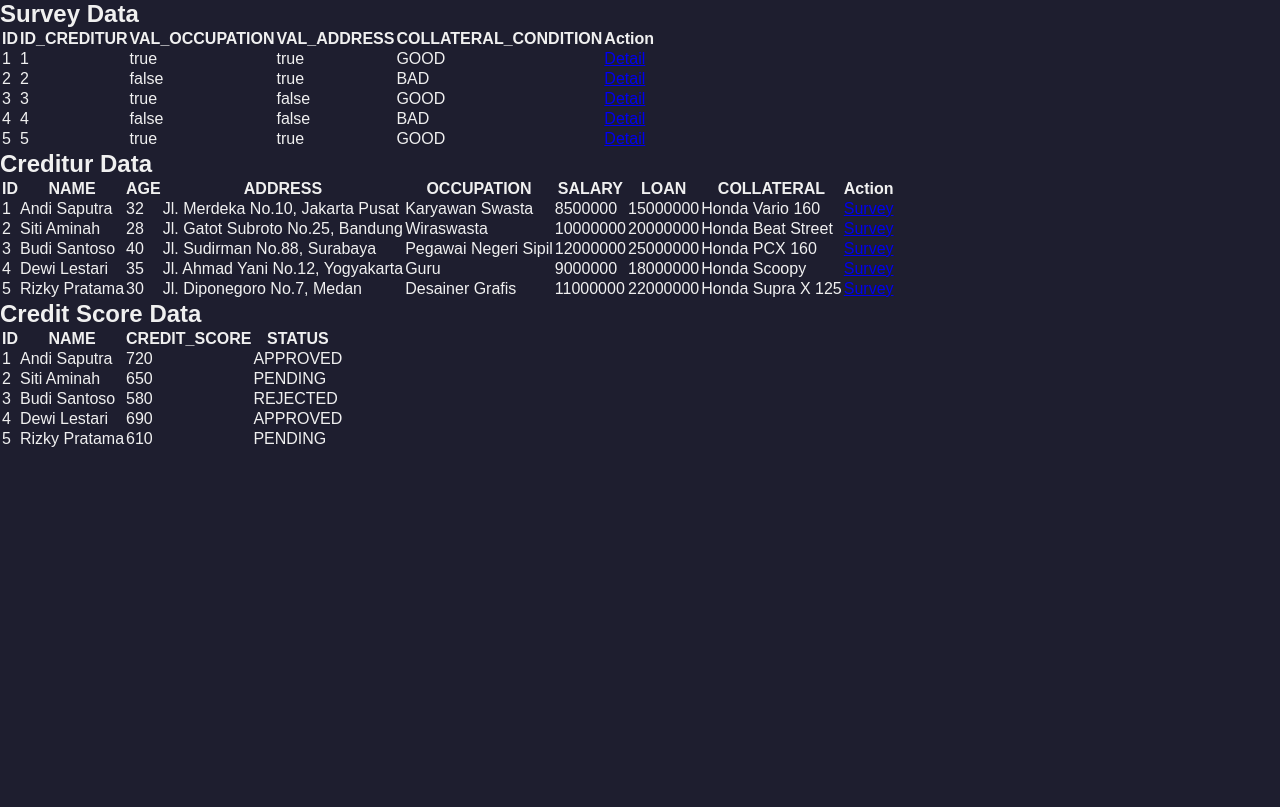
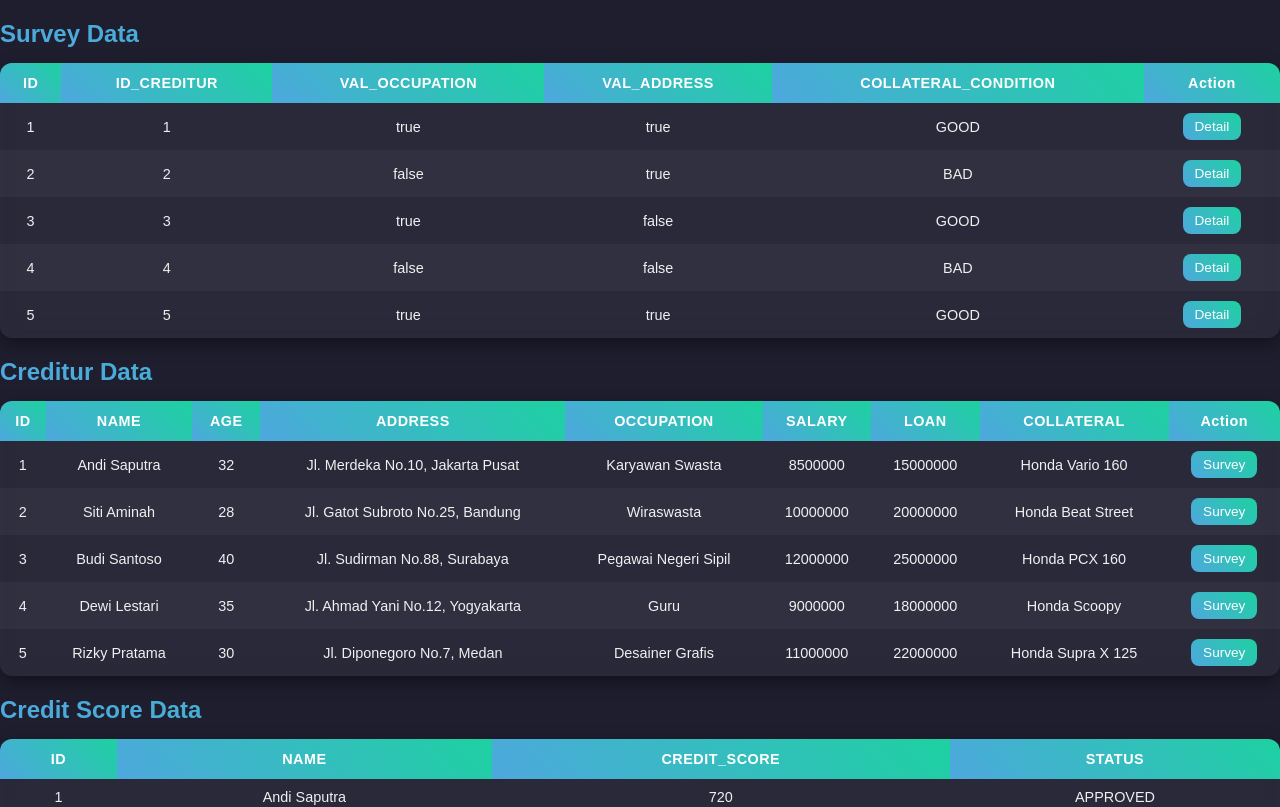
Before and after one commit to NugrahaVarrel/survey_analisis_kredit, an Angular app: page / in a window 1280 px wide. Shown: the top 807 px of the page. Built offline with nearby package versions, Linux system fonts and the light colour scheme.

Commit message:
feat:edit table scss

```diff
--- a/angular.json
+++ b/angular.json
@@ -98,5 +98,8 @@
         }
       }
     }
+  },
+  "cli": {
+    "analytics": false
   }
 }
--- a/src/app/shared/component/table/table.component.scss
+++ b/src/app/shared/component/table/table.component.scss
@@ -0,0 +1,76 @@
+:host {
+  display: block;
+  margin: 20px 0;
+}
+
+h2 {
+  margin-bottom: 15px;
+  font-size: 1.5rem;
+  font-weight: 600;
+  background: linear-gradient(45deg, #4ea8de, #1dd1a1);
+  background-clip: text;
+  -webkit-background-clip: text;
+  -webkit-text-fill-color: transparent;
+  color: transparent; // fallback
+}
+
+table {
+  width: 100%;
+  border-collapse: collapse;
+  margin-top: 10px;
+  overflow: hidden;
+  border-radius: 12px;
+  background: rgba(255, 255, 255, 0.05);
+  backdrop-filter: blur(10px);
+  box-shadow: 0 6px 18px rgba(0, 0, 0, 0.4);
+}
+
+thead {
+  th {
+    padding: 12px 10px;
+    font-weight: 600;
+    text-align: center;
+    background: linear-gradient(45deg, #4ea8de, #1dd1a1);
+    color: #fff;
+    font-size: 0.9rem;
+    letter-spacing: 0.5px;
+  }
+}
+
+tbody {
+  tr {
+    transition: background 0.2s;
+
+    &:nth-child(even) {
+      background: rgba(255, 255, 255, 0.03);
+    }
+
+    &:hover {
+      background: rgba(78, 168, 222, 0.1);
+    }
+  }
+
+  td {
+    padding: 10px;
+    text-align: center;
+    font-size: 0.9rem;
+    color: #f0f0f0;
+
+    a {
+      display: inline-block;
+      padding: 6px 12px;
+      border-radius: 8px;
+      text-decoration: none;
+      font-weight: 500;
+      font-size: 0.85rem;
+      color: white;
+      background: linear-gradient(45deg, #4ea8de, #1dd1a1);
+      transition: 0.3s;
+
+      &:hover {
+        box-shadow: 0 0 12px rgba(78, 168, 222, 0.8);
+        transform: scale(1.05);
+      }
+    }
+  }
+}
```
